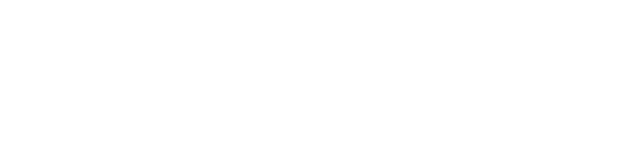
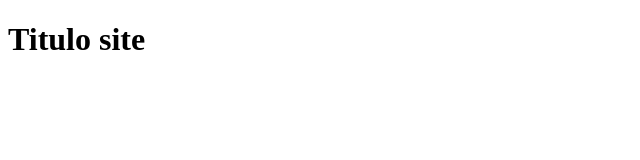
Before and after one commit to denerpatrick/dpteste, a plain HTML site: page index.html in a window 1280 px wide. Shown: the whole page, without its empty margins (0-640 px from the left). Drawn offline with Linux system fonts and the light colour scheme.

Commit message:
Titulo do site

```diff
--- a/index.html
+++ b/index.html
@@ -1,12 +1,26 @@
 <!doctype html>
 <html>
+
 <head>
     <meta charset="UTF-8">
     <title>Untitled Document</title>
 </head>
+
 <body>
 
+    <main>
+
+
+        <div id="site">
+
+            <h1>Titulo site</h1>
+
+        </div>
+
+
+    </main>
 
 
 </body>
+
 </html>
```
